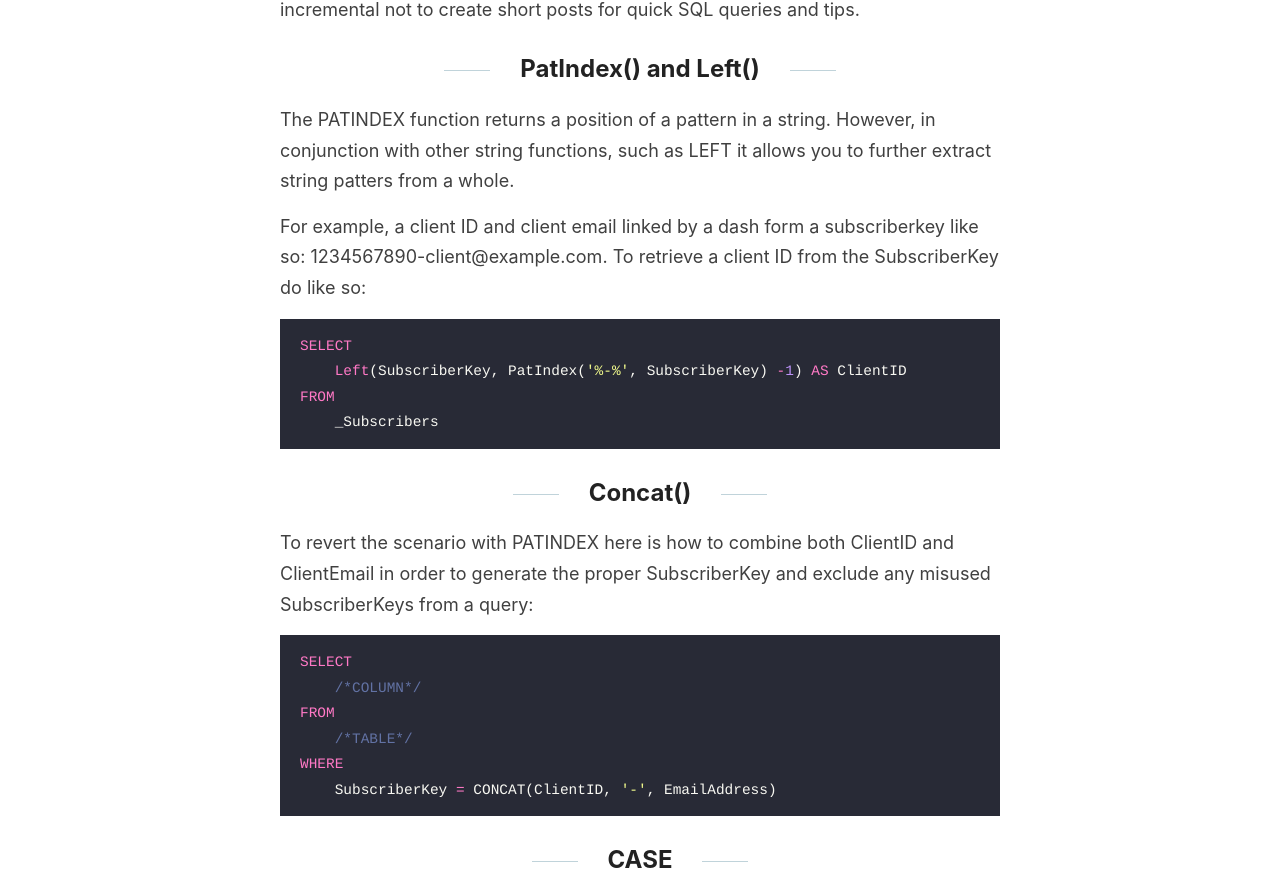
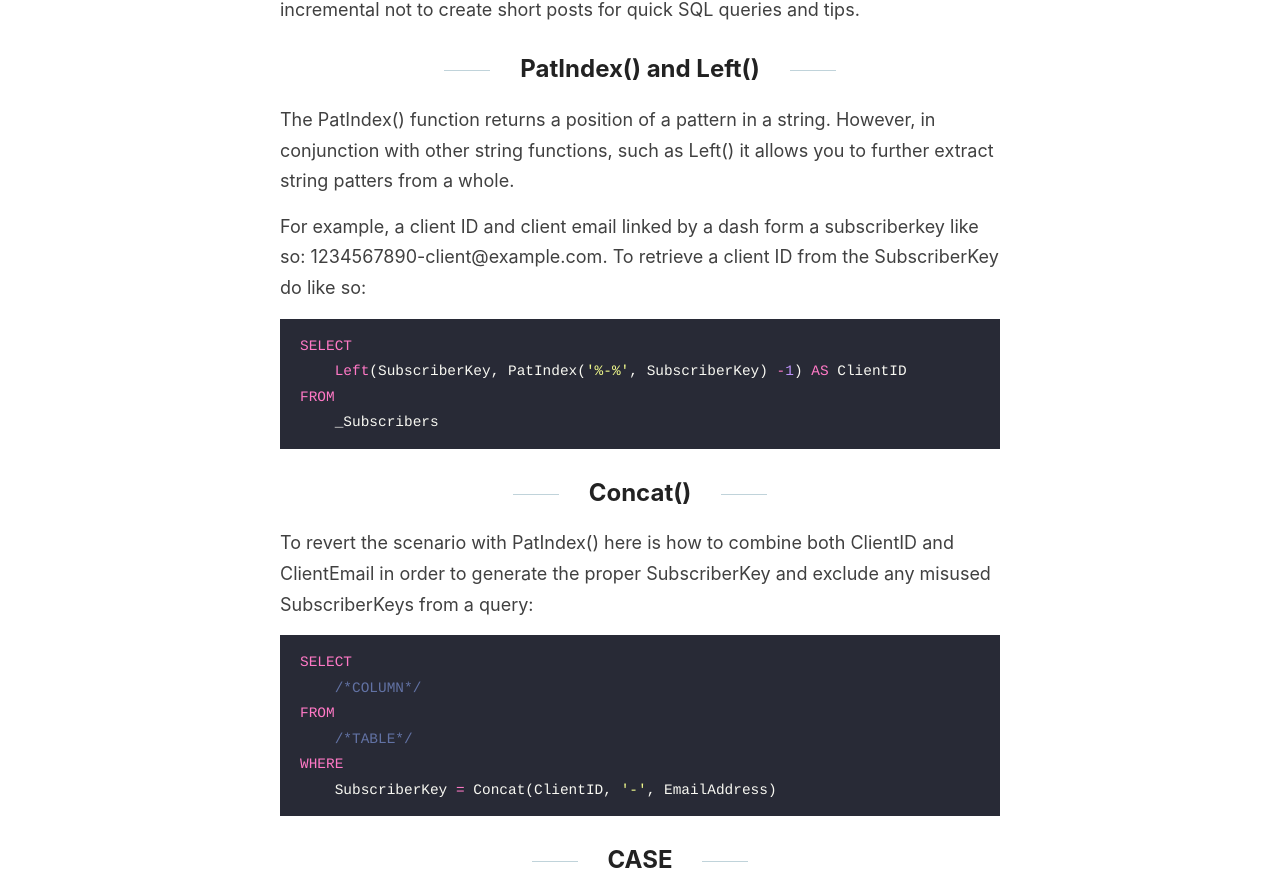
Before and after one commit to karolcholewa/blog, a Jekyll site: the page built from _posts/2021-02-02-sql-cookbook.md, in a window 1280 px wide and 1400 px high. Shown: the part 448-1332 px from the top of the window. Built offline with Jekyll 4.4.1, drawn with Linux system fonts in a browser that asks for light colours.

````diff
--- a/_posts/2021-02-02-sql-cookbook.md
+++ b/_posts/2021-02-02-sql-cookbook.md
@@ -7,7 +7,7 @@ categories: SQL
 This is a collection of quick recipies for SQL reports or data digging. This post is incremental not to create short posts for quick SQL queries and tips.
 
 ## PatIndex() and Left()
-The PATINDEX function returns a position of a pattern in a string. However, in conjunction with other string functions, such as LEFT it allows you to further extract string patters from a whole.
+The PatIndex() function returns a position of a pattern in a string. However, in conjunction with other string functions, such as Left() it allows you to further extract string patters from a whole.
 
 For example, a client ID and client email linked by a dash form a subscriberkey like so: 1234567890-client@example.com. To retrieve a client ID from the SubscriberKey do like so:
 
@@ -19,7 +19,7 @@ FROM
 ```
 
 ## Concat()
-To revert the scenario with PATINDEX here is how to combine both ClientID and ClientEmail in order to generate the proper SubscriberKey and exclude any misused SubscriberKeys from a query:
+To revert the scenario with PatIndex() here is how to combine both ClientID and ClientEmail in order to generate the proper SubscriberKey and exclude any misused SubscriberKeys from a query:
 
 ```sql
 SELECT
@@ -27,7 +27,7 @@ SELECT
 FROM
     /*TABLE*/
 WHERE
-    SubscriberKey = CONCAT(ClientID, '-', EmailAddress)
+    SubscriberKey = Concat(ClientID, '-', EmailAddress)
 ```
 
 ## CASE
````
Also changed, not shown: _pages/about.md (+2 -2 lines).
